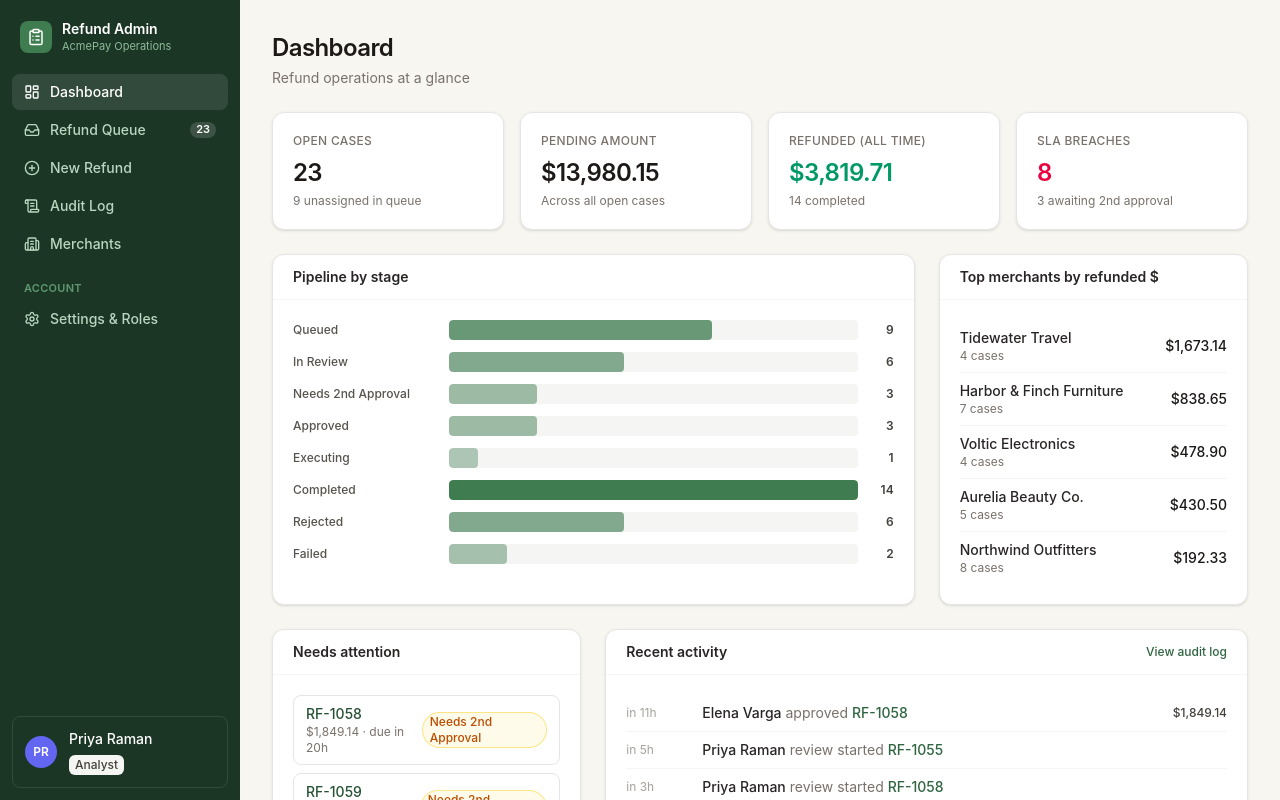
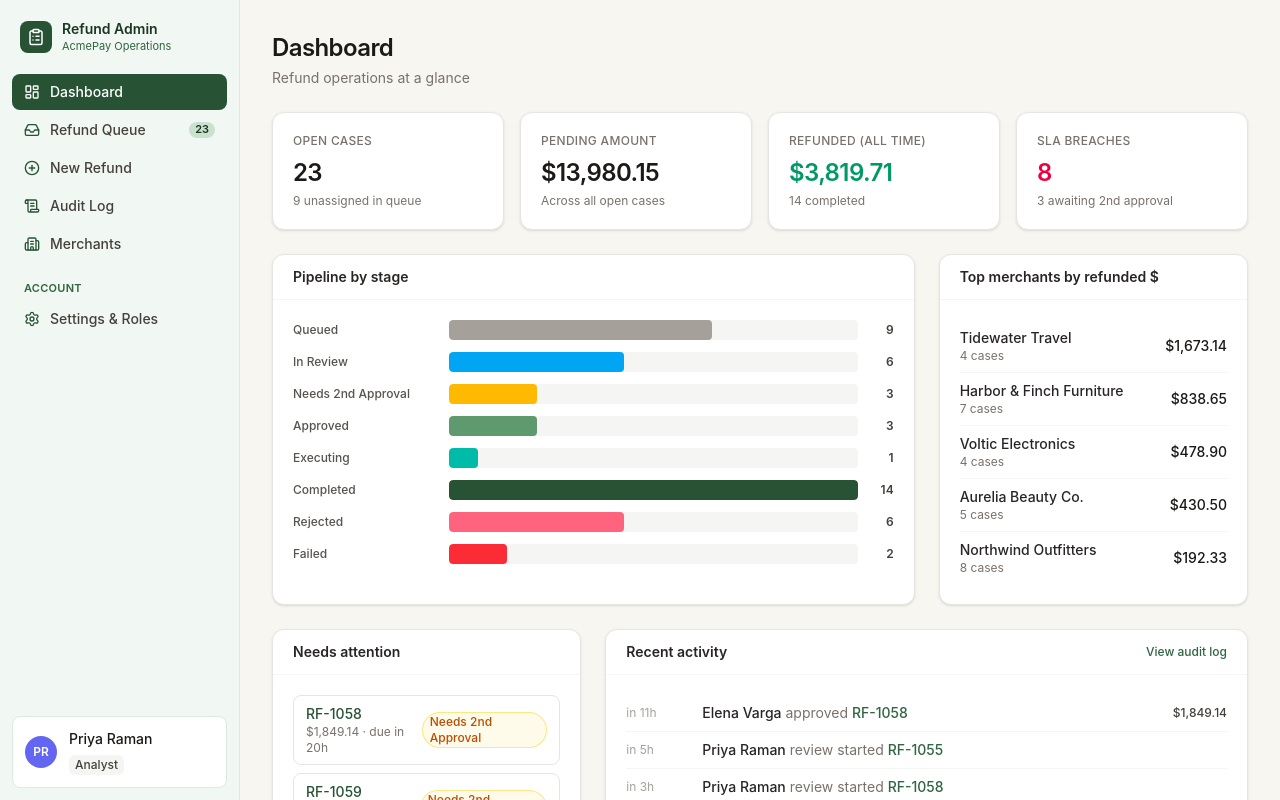
Before and after one commit to npsierra/refund-admin-tool, a React (Vite) app: page / in a window 1280 px wide. Built offline with nearby package versions, Linux system fonts and the light colour scheme.

Commit message:
Light sidebar with forest-green accents; pipeline bars colored per status
Co-Authored-By: Devin AI <158243242+devin-ai-integration[bot]@users.noreply.github.com>

```diff
--- a/src/components/Layout.tsx
+++ b/src/components/Layout.tsx
@@ -22,14 +22,14 @@ export function Layout() {
 
   return (
     <div className="flex h-full">
-      <aside className="flex w-60 shrink-0 flex-col bg-brand-900 text-brand-100">
+      <aside className="flex w-60 shrink-0 flex-col border-r border-brand-100 bg-brand-50 text-stone-700">
         <div className="flex items-center gap-2.5 px-5 py-5">
-          <span className="flex h-8 w-8 items-center justify-center rounded-lg bg-brand-500 text-white">
+          <span className="flex h-8 w-8 items-center justify-center rounded-lg bg-brand-700 text-white">
             <ClipboardList size={18} />
           </span>
           <div>
-            <div className="text-sm font-semibold leading-tight text-white">Refund Admin</div>
-            <div className="text-[11px] text-brand-300">AcmePay Operations</div>
+            <div className="text-sm font-semibold leading-tight text-brand-900">Refund Admin</div>
+            <div className="text-[11px] text-brand-600">AcmePay Operations</div>
           </div>
         </div>
         <nav className="flex-1 space-y-0.5 px-3">
@@ -40,26 +40,26 @@ export function Layout() {
               end={end}
               className={({ isActive }) =>
                 clsx(
-                  'flex items-center gap-2.5 rounded-lg px-3 py-2 text-sm font-medium transition',
-                  isActive ? 'bg-white/10 text-white' : 'text-brand-200 hover:bg-white/5 hover:text-white',
+                  'group flex items-center gap-2.5 rounded-lg px-3 py-2 text-sm font-medium transition [&_svg]:text-brand-700',
+                  isActive ? 'active bg-brand-700 text-white [&_svg]:text-white' : 'text-stone-700 hover:bg-brand-100 hover:text-brand-900',
                 )
               }
             >
               <Icon size={16} />
               <span className="flex-1">{label}</span>
               {to === '/queue' && openCount > 0 && (
-                <span className="rounded-full bg-white/15 px-1.5 text-[11px] font-semibold text-white">{openCount}</span>
+                <span className="rounded-full bg-brand-200/70 px-1.5 text-[11px] font-semibold text-brand-900 group-[.active]:bg-white/20 group-[.active]:text-white">{openCount}</span>
               )}
             </NavLink>
           ))}
           <div className="pt-4">
-            <div className="px-3 pb-1 text-[11px] font-semibold uppercase tracking-wide text-brand-400">Account</div>
+            <div className="px-3 pb-1 text-[11px] font-semibold uppercase tracking-wide text-brand-600">Account</div>
             <NavLink
               to="/settings"
               className={({ isActive }) =>
                 clsx(
-                  'flex items-center gap-2.5 rounded-lg px-3 py-2 text-sm font-medium transition',
-                  isActive ? 'bg-white/10 text-white' : 'text-brand-200 hover:bg-white/5 hover:text-white',
+                  'group flex items-center gap-2.5 rounded-lg px-3 py-2 text-sm font-medium transition [&_svg]:text-brand-700',
+                  isActive ? 'active bg-brand-700 text-white [&_svg]:text-white' : 'text-stone-700 hover:bg-brand-100 hover:text-brand-900',
                 )
               }
             >
@@ -70,11 +70,11 @@ export function Layout() {
         </nav>
         <button
           onClick={() => navigate('/settings')}
-          className="m-3 flex items-center gap-3 rounded-lg border border-white/10 p-3 text-left transition hover:bg-white/5"
+          className="m-3 flex items-center gap-3 rounded-lg border border-brand-100 bg-white p-3 text-left transition hover:bg-brand-100/60"
         >
           <Avatar name={user.name} color={user.avatarColor} />
           <div className="min-w-0 flex-1">
-            <div className="truncate text-sm font-medium text-white">{user.name}</div>
+            <div className="truncate text-sm font-medium text-stone-900">{user.name}</div>
             <div className="mt-0.5">
               <RoleBadge role={user.role} />
             </div>
--- a/src/components/ui.tsx
+++ b/src/components/ui.tsx
@@ -95,6 +95,18 @@ const STATUS_STYLES: Record<RefundStatus, string> = {
   failed: 'bg-red-50 text-red-700 ring-red-200',
 }
 
+// Solid fill matching each status pill, for charts/bars.
+export const STATUS_BAR: Record<RefundStatus, string> = {
+  queued: 'bg-stone-400',
+  in_review: 'bg-sky-500',
+  pending_second_approval: 'bg-amber-400',
+  approved: 'bg-brand-400',
+  rejected: 'bg-rose-400',
+  executing: 'bg-teal-500',
+  completed: 'bg-brand-700',
+  failed: 'bg-red-500',
+}
+
 export function StatusBadge({ status }: { status: RefundStatus }) {
   return (
     <span className={clsx('inline-flex items-center gap-1.5 rounded-full px-2 py-0.5 text-xs font-medium ring-1 ring-inset', STATUS_STYLES[status])}>
--- a/src/pages/Dashboard.tsx
+++ b/src/pages/Dashboard.tsx
@@ -1,56 +1,125 @@
-import { Link } from 'react-router-dom'
-import { useStore } from '../store/useStore'
-import { Card, PageHeader, Stat, StatusBadge } from '../components/ui'
-import { money, relative, titleCase, useNow } from '../lib/format'
-import { OPEN_STATUSES, STATUS_LABELS } from '../lib/policy'
-import type { RefundStatus } from '../types'
+import { clsx } from "clsx";
+import { Link } from "react-router-dom";
+import { useStore } from "../store/useStore";
+import {
+  Card,
+  PageHeader,
+  Stat,
+  StatusBadge,
+  STATUS_BAR,
+} from "../components/ui";
+import { money, relative, titleCase, useNow } from "../lib/format";
+import { OPEN_STATUSES, STATUS_LABELS } from "../lib/policy";
+import type { RefundStatus } from "../types";
 
-const STAGES: RefundStatus[] = ['queued', 'in_review', 'pending_second_approval', 'approved', 'executing', 'completed', 'rejected', 'failed']
+const STAGES: RefundStatus[] = [
+  "queued",
+  "in_review",
+  "pending_second_approval",
+  "approved",
+  "executing",
+  "completed",
+  "rejected",
+  "failed",
+];
 
 export function Dashboard() {
-  const refunds = useStore((s) => s.refunds)
-  const audit = useStore((s) => s.audit)
-  const merchants = useStore((s) => s.merchants)
-  const now = useNow()
+  const refunds = useStore((s) => s.refunds);
+  const audit = useStore((s) => s.audit);
+  const merchants = useStore((s) => s.merchants);
+  const now = useNow();
 
-  const open = refunds.filter((r) => OPEN_STATUSES.includes(r.status))
-  const pendingAmount = open.reduce((s, r) => s + (r.approvedAmount ?? r.requestedAmount), 0)
-  const completed = refunds.filter((r) => r.status === 'completed')
-  const refundedAmount = completed.reduce((s, r) => s + (r.approvedAmount ?? r.requestedAmount), 0)
-  const breached = open.filter((r) => new Date(r.slaDueAt).getTime() < now)
-  const needsSecond = refunds.filter((r) => r.status === 'pending_second_approval')
-  const byStage = STAGES.map((st) => ({ st, n: refunds.filter((r) => r.status === st).length }))
-  const max = Math.max(...byStage.map((b) => b.n), 1)
-  const recent = [...audit].reverse().slice(0, 8)
+  const open = refunds.filter((r) => OPEN_STATUSES.includes(r.status));
+  const pendingAmount = open.reduce(
+    (s, r) => s + (r.approvedAmount ?? r.requestedAmount),
+    0,
+  );
+  const completed = refunds.filter((r) => r.status === "completed");
+  const refundedAmount = completed.reduce(
+    (s, r) => s + (r.approvedAmount ?? r.requestedAmount),
+    0,
+  );
+  const breached = open.filter((r) => new Date(r.slaDueAt).getTime() < now);
+  const needsSecond = refunds.filter(
+    (r) => r.status === "pending_second_approval",
+  );
+  const byStage = STAGES.map((st) => ({
+    st,
+    n: refunds.filter((r) => r.status === st).length,
+  }));
+  const max = Math.max(...byStage.map((b) => b.n), 1);
+  const recent = [...audit].reverse().slice(0, 8);
 
   const byMerchant = merchants
     .map((m) => {
-      const rs = refunds.filter((r) => r.merchantId === m.id)
-      return { m, count: rs.length, amount: rs.filter((r) => r.status === 'completed').reduce((s, r) => s + (r.approvedAmount ?? 0), 0) }
+      const rs = refunds.filter((r) => r.merchantId === m.id);
+      return {
+        m,
+        count: rs.length,
+        amount: rs
+          .filter((r) => r.status === "completed")
+          .reduce((s, r) => s + (r.approvedAmount ?? 0), 0),
+      };
     })
     .sort((a, b) => b.amount - a.amount)
-    .slice(0, 5)
+    .slice(0, 5);
 
   return (
     <div>
       <PageHeader title="Dashboard" subtitle="Refund operations at a glance" />
       <div className="grid grid-cols-2 gap-4 lg:grid-cols-4">
-        <Stat label="Open cases" value={open.length} hint={`${refunds.filter((r) => r.status === 'queued').length} unassigned in queue`} />
-        <Stat label="Pending amount" value={money(pendingAmount)} hint="Across all open cases" />
-        <Stat label="Refunded (all time)" value={money(refundedAmount)} hint={`${completed.length} completed`} tone="success" />
-        <Stat label="SLA breaches" value={breached.length} hint={needsSecond.length ? `${needsSecond.length} awaiting 2nd approval` : 'All within SLA'} tone={breached.length ? 'danger' : undefined} />
+        <Stat
+          label="Open cases"
+          value={open.length}
+          hint={`${refunds.filter((r) => r.status === "queued").length} unassigned in queue`}
+        />
+        <Stat
+          label="Pending amount"
+          value={money(pendingAmount)}
+          hint="Across all open cases"
+        />
+        <Stat
+          label="Refunded (all time)"
+          value={money(refundedAmount)}
+          hint={`${completed.length} completed`}
+          tone="success"
+        />
+        <Stat
+          label="SLA breaches"
+          value={breached.length}
+          hint={
+            needsSecond.length
+              ? `${needsSecond.length} awaiting 2nd approval`
+              : "All within SLA"
+          }
+          tone={breached.length ? "danger" : undefined}
+        />
       </div>
 
       <div className="mt-6 grid grid-cols-1 gap-6 lg:grid-cols-3">
         <Card title="Pipeline by stage" className="lg:col-span-2">
           <div className="space-y-3">
             {byStage.map(({ st, n }) => (
-              <Link to={`/queue?status=${st}`} key={st} className="group flex items-center gap-3">
-                <div className="w-36 text-xs font-medium text-stone-600 group-hover:text-brand-700">{STATUS_LABELS[st]}</div>
+              <Link
+                to={`/queue?status=${st}`}
+                key={st}
+                className="group flex items-center gap-3"
+              >
+                <div className="w-36 text-xs font-medium text-stone-600 group-hover:text-brand-700">
+                  {STATUS_LABELS[st]}
+                </div>
                 <div className="h-5 flex-1 overflow-hidden rounded bg-stone-100">
-                  <div className="h-full rounded bg-brand-500 transition-all" style={{ width: `${(n / max) * 100}%`, opacity: 0.35 + (n / max) * 0.65 }} />
+                  <div
+                    className={clsx(
+                      "h-full rounded transition-all",
+                      STATUS_BAR[st],
+                    )}
+                    style={{ width: `${(n / max) * 100}%` }}
+                  />
                 </div>
-                <div className="w-6 text-right text-xs font-semibold text-stone-700">{n}</div>
+                <div className="w-6 text-right text-xs font-semibold text-stone-700">
+                  {n}
+                </div>
               </Link>
             ))}
           </div>
@@ -59,12 +128,17 @@ export function Dashboard() {
         <Card title="Top merchants by refunded $">
           <ul className="divide-y divide-stone-100">
             {byMerchant.map(({ m, count, amount }) => (
-              <li key={m.id} className="flex items-center justify-between py-2 text-sm">
+              <li
+                key={m.id}
+                className="flex items-center justify-between py-2 text-sm"
+              >
                 <div>
                   <div className="font-medium text-stone-800">{m.name}</div>
                   <div className="text-xs text-stone-500">{count} cases</div>
                 </div>
-                <div className="font-medium text-stone-900">{money(amount)}</div>
+                <div className="font-medium text-stone-900">
+                  {money(amount)}
+                </div>
               </li>
             ))}
           </ul>
@@ -77,13 +151,24 @@ export function Dashboard() {
             <p className="text-sm text-stone-500">Nothing urgent.</p>
           ) : (
             <ul className="space-y-2">
-              {[...needsSecond, ...breached.filter((r) => r.status !== 'pending_second_approval')].slice(0, 6).map((r) => (
+              {[
+                ...needsSecond,
+                ...breached.filter(
+                  (r) => r.status !== "pending_second_approval",
+                ),
+              ]
+                .slice(0, 6)
+                .map((r) => (
                   <li key={r.id}>
-                  <Link to={`/refunds/${r.id}`} className="flex items-center justify-between rounded-lg border border-stone-200 px-3 py-2 text-sm hover:bg-stone-50">
+                    <Link
+                      to={`/refunds/${r.id}`}
+                      className="flex items-center justify-between rounded-lg border border-stone-200 px-3 py-2 text-sm hover:bg-stone-50"
+                    >
                       <div>
                         <div className="font-medium text-brand-700">{r.id}</div>
                         <div className="text-xs text-stone-500">
-                        {money(r.approvedAmount ?? r.requestedAmount)} · due {relative(r.slaDueAt)}
+                          {money(r.approvedAmount ?? r.requestedAmount)} · due{" "}
+                          {relative(r.slaDueAt)}
                         </div>
                       </div>
                       <StatusBadge status={r.status} />
@@ -94,26 +179,52 @@ export function Dashboard() {
           )}
         </Card>
 
-        <Card title="Recent activity" className="lg:col-span-2" action={<Link to="/audit" className="text-xs font-medium text-brand-600 hover:underline">View audit log</Link>}>
+        <Card
+          title="Recent activity"
+          className="lg:col-span-2"
+          action={
+            <Link
+              to="/audit"
+              className="text-xs font-medium text-brand-600 hover:underline"
+            >
+              View audit log
+            </Link>
+          }
+        >
           <ul className="divide-y divide-stone-100">
             {recent.map((e) => (
               <li key={e.id} className="flex items-center gap-3 py-2 text-sm">
-                <span className="w-16 shrink-0 text-xs text-stone-400">{relative(e.at)}</span>
+                <span className="w-16 shrink-0 text-xs text-stone-400">
+                  {relative(e.at)}
+                </span>
                 <span className="flex-1 truncate">
-                  <span className="font-medium text-stone-800">{e.actorName}</span>{' '}
-                  <span className="text-stone-500">{titleCase(e.action.split('.')[1] ?? e.action).toLowerCase()}</span>{' '}
+                  <span className="font-medium text-stone-800">
+                    {e.actorName}
+                  </span>{" "}
+                  <span className="text-stone-500">
+                    {titleCase(
+                      e.action.split(".")[1] ?? e.action,
+                    ).toLowerCase()}
+                  </span>{" "}
                   {e.refundId && (
-                    <Link to={`/refunds/${e.refundId}`} className="font-medium text-brand-600 hover:underline">
+                    <Link
+                      to={`/refunds/${e.refundId}`}
+                      className="font-medium text-brand-600 hover:underline"
+                    >
                       {e.refundId}
                     </Link>
                   )}
                 </span>
-                {e.amount != null && e.amount > 0 && <span className="text-xs font-medium text-stone-700">{money(e.amount)}</span>}
+                {e.amount != null && e.amount > 0 && (
+                  <span className="text-xs font-medium text-stone-700">
+                    {money(e.amount)}
+                  </span>
+                )}
               </li>
             ))}
           </ul>
         </Card>
       </div>
     </div>
-  )
+  );
 }
```
Lines whose indentation alone changed are shown as unchanged.
